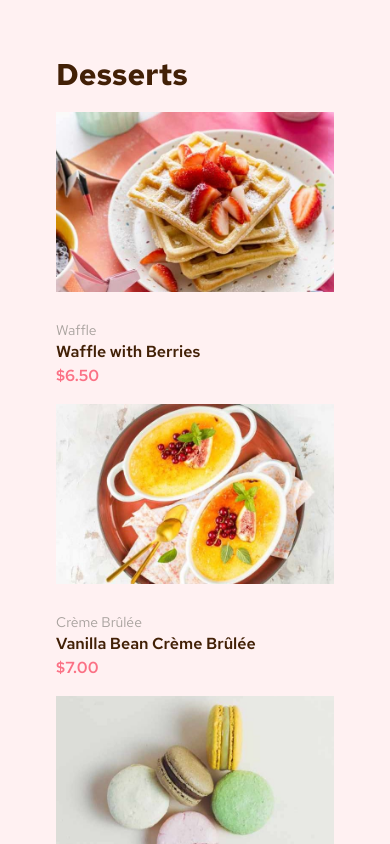
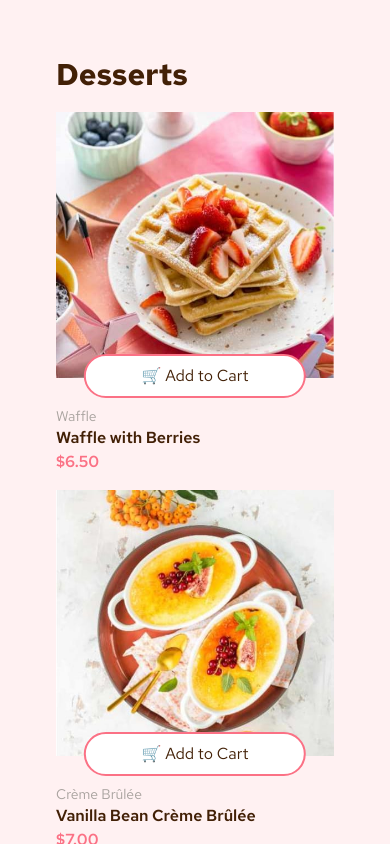
Before and after one commit to ladeoshodi/product-list-with-cart, a React (Vite) app: page / in a window 390 px wide. Shown: the top 844 px of the page. Built offline with nearby package versions, Linux system fonts and the light colour scheme.

Commit message:
Add  button

```diff
--- a/src/App.tsx
+++ b/src/App.tsx
@@ -3,7 +3,7 @@ import DessertList from "./components/dessertsPage/DessertList";
 
 function App() {
   return (
-    <div className="grid md:grid-cols-[1fr_280px] gap-6">
+    <div className="grid lg:grid-cols-[1fr_250px] gap-6">
       <section>
         <DessertList />
       </section>
--- a/src/components/dessertsPage/Dessert.tsx
+++ b/src/components/dessertsPage/Dessert.tsx
@@ -13,15 +13,29 @@ interface IDessert {
   price: number;
 }
 
+interface IAddToCartButton {
+  id: number;
+}
+
+function AddToCartButton({ id }: IAddToCartButton) {
+  return (
+    <button
+      className="absolute bottom-[-20px] left-1/2 transform -translate-x-1/2 border-2 rounded-3xl bg-white text-yellow-950 border-rose-400 py-2 px-6 w-4/5"
+      type="button"
+      data-id={id}
+    >
+      🛒 Add to Cart
+    </button>
+  );
+}
+
 function Dessert({ id, image, name, category, price }: IDessert) {
   return (
     <div>
-      <img
-        src={image.desktop}
-        alt={name}
-        sizes="(max-width: 500px) 400px, (max-width: 800px) 424px, 480px"
-        srcSet={`${image.mobile} 400w, ${image.tablet} 424w, ${image.desktop} 480w`}
-      />
+      <div className="relative">
+        <img src={image.desktop} alt={name} />
+        <AddToCartButton id={id} />
+      </div>
       <div className="mt-7">
         <h6 className="text-stone-400 text-sm">{category}</h6>
         <p className="font-semibold text-yellow-950">{name}</p>
```
